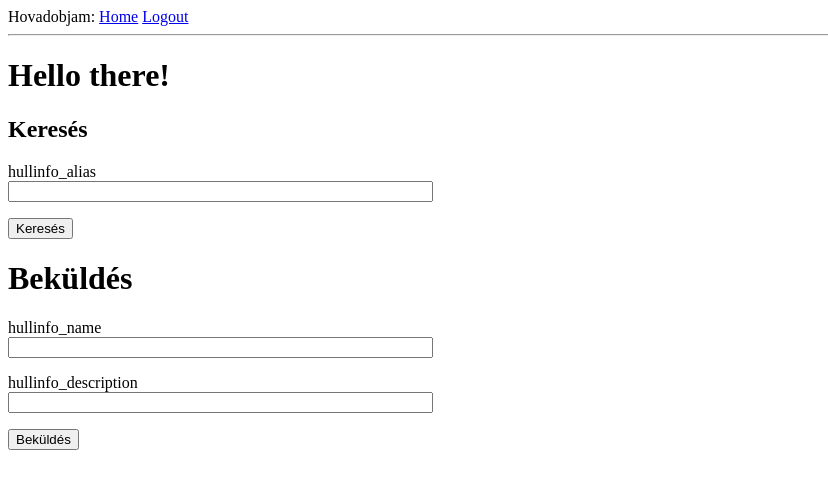
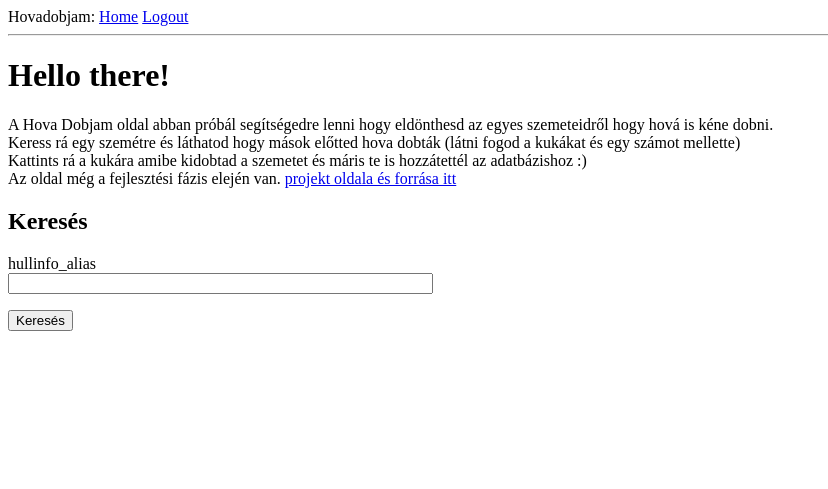
Before and after one commit to klucsik/hovadobjam, a Flask app: page / in a window 1280 px wide. Shown: the top 489 px of the page, without its empty margins (0-828 px from the left). Run offline with Flask 2, Linux system fonts and the light colour scheme; the visitor is signed in with stand-in values (Sample User, id 1).

Commit message:
ide-odavezetések, streamlining, szövegek

```diff
--- a/app/forms.py
+++ b/app/forms.py
@@ -11,6 +11,7 @@ class HullinfoKeresesForm(FlaskForm):
 class HullinfoHozzaadasForm(FlaskForm):
     hullinfo_name = StringField('hullinfo_name', validators=[DataRequired()])
     hullinfo_description = StringField('hullinfo_description')
+    hullinfo_aliases = StringField('hullinfo_aliases')
     submit = SubmitField('Beküldés')
 
 
--- a/app/hullinfo.py
+++ b/app/hullinfo.py
@@ -91,5 +91,9 @@ def get_hullinfo_by_name(name,  version=-1):
     return result_row
 
 
+def get_hullinfo_by_hull_id(hull_id):
+    result_row = HullInfoVersionated.query.filter_by(hull_id=hull_id).first()
+    return result_row
+
 
 import app.alias # azért van itt lent mert az aliassal ezek körkörösen hívják egymást és megmekken enélkül
--- a/app/routes.py
+++ b/app/routes.py
@@ -12,24 +12,39 @@ from app.hova_dobjam_kimutatas import *
 
 @app.route('/', methods=['GET', 'POST'])
 @app.route('/index', methods=['GET', 'POST'])
+@login_required
 def index():
     form = HullinfoKeresesForm()
+
     if form.validate_on_submit():
         try:
-            adatlap = get_hullinfo_by_alias(form.hullinfo_alias.data)
-            return redirect(url_for('hullinfo', hull_id=adatlap.hull_id))
+            hull_id = get_hull_id_by_alias(form.hullinfo_alias.data)
+            return redirect(url_for('hullinfo', hull_id=hull_id))
         except Exception as e:
             logging.error('Hulladék keresés error:' + str(e))
-            flash(f'a keresett hulladék nem található: {form.hullinfo_alias.data} ')
-            return redirect(url_for('index'))
+            flash(f'a  "{form.hullinfo_alias.data}" eddig nem volt a rendszerben, de te most beviheted! ')
+            return redirect(url_for('letrehozas', kereses=form.hullinfo_alias.data))
 
-    form1 = HullinfoHozzaadasForm()
-    if form1.validate_on_submit():
-        result = create_hullinfo_version(name=form1.hullinfo_name.data, description=form1.hullinfo_description.data)
-        flash(f"Hulladék adat felvive: {result.name} , id = {result.hull_id}")
-        return redirect(url_for('index'))
+    return render_template('index.html', title='Hova dobjam', form=form)
 
-    return render_template('index.html', title='Hova dobjam', form=form, form1=form1)
+
+
+@app.route('/letrehozas', methods=['GET', 'POST'])
+@login_required
+def letrehozas():
+
+    form = HullinfoHozzaadasForm()
+
+    if form.validate_on_submit():
+        result = create_hullinfo_version(name=form.hullinfo_name.data, description=form.hullinfo_description.data)
+        aliases = form.hullinfo_aliases.data.split(' ')
+        for sor in aliases:
+            make_alias(alias=sor, hull_id=result.hull_id)
+        flash(f"Hulladék adat felvive: {result.name} , id = {result.hull_id}, aliases= {aliases}! hova dobnád?")
+        return redirect(url_for('hullinfo', hull_id=result.hull_id))
+    elif request.method == 'GET':
+       form.hullinfo_name.data = request.args.get('kereses')
+    return render_template('letrehozas.html', title='Hova dobjam', form=form)
 
 
 @app.route('/hullinfo/<hull_id>', methods=['GET', 'POST'])
@@ -39,18 +54,17 @@ def hullinfo(hull_id):
     aliases = get_aliases_from_hull_id(hull_id)
     kuka_count_list = get_kuka_count_list_readable(hull_id)
 
-    form1 = HullinfoKeresesForm()
-
-    if form1.validate_on_submit():
+    form = HullinfoKeresesForm()
+    if form.validate_on_submit():
         try:
-            adatlap = get_hullinfo_by_alias(form1.hullinfo_alias.data)
+            adatlap = get_hullinfo_by_alias(form.hullinfo_alias.data)
             return redirect(url_for('hullinfo', hull_id=adatlap.hull_id))
         except Exception as e:
             logging.error('Hulladék keresés error:' + str(e))
-            flash(f'a keresett hulladék nem található: {form1.hullinfo_alias.data}')
-            return redirect(url_for('index'))
+            flash(f'a  "{form.hullinfo_alias.data}" eddig nem volt a rendszerben, de te most beviheted! ')
+            return redirect(url_for('letrehozas', kereses=form.hullinfo_alias.data))
 
-    return render_template('hullinfo.html', title='Hulladék adatlap', form1=form1, adatlap=adatlap, aliases=aliases, kuka_count_list=kuka_count_list, kuka_list_len=len(kuka_count_list[0]))
+    return render_template('hullinfo.html', title='Hulladék adatlap', form=form, adatlap=adatlap, aliases=aliases, kuka_count_list=kuka_count_list, kuka_list_len=len(kuka_count_list[0]))
 
 @app.route('/hova_dobta/<hull_id>', methods=['GET', 'POST'])
 @login_required
@@ -58,7 +72,7 @@ def hova_dobta(hull_id):
     kuka_id = request.args.get('kuka_id')
     user_id = request.args.get('user_id')
     make_hova_dobta(hull_id=hull_id, user_id=user_id, kuka_id=kuka_id)
-    flash(f"köszi hogy kidobtad a {hull_id} IDvel rendelkező szemetet a {kuka_id} IDjű kukába!")
+    flash(f'köszi hogy kidobtad a "{HullInfo.query.filter_by(hull_id=hull_id).first().name}"  szemetet a "{Kuka.query.filter_by(id=kuka_id).first().name}" kukába!')
     #TODO: trystruktúra az error handlinghoz
 
     return redirect(url_for('index'))
--- a/app/templates/index.html
+++ b/app/templates/index.html
@@ -3,6 +3,14 @@
 {% block content %}
 
     <h1>Hello there!</h1>
+A Hova Dobjam oldal abban próbál segítségedre lenni hogy eldönthesd az egyes szemeteidről hogy hová is kéne dobni. <br>
+Keress rá egy szemétre és láthatod hogy mások előtted hova dobták (látni fogod a kukákat és egy számot mellette)<br>
+Kattints rá a kukára amibe kidobtad a szemetet és máris te is hozzátettél az adatbázishoz :)
+<br>
+Az oldal még a fejlesztési fázis elején van.
+
+<a href= "https://github.com/klucsik/hovadobjam">projekt oldala és forrása itt</a>
+
 
     <h2>Keresés</h2>
     <form action="" method="post" novalidate>
@@ -14,19 +22,6 @@
         <p>{{ form.submit() }}</p>
     </form>
 
-    <h1>Beküldés</h1>
-    <form action="" method="post" novalidate>
-        {{ form1.hidden_tag() }}
-        <p>
-            {{ form1.hullinfo_name.label }}<br>
-            {{ form1.hullinfo_name(size=50) }}
-        </p>
-        <p>
-            {{ form1.hullinfo_description.label }}<br>
-            {{ form1.hullinfo_description(size=50) }}
-        </p>
-        <p>{{ form1.submit() }}</p>
 
-    </form>
 
 {% endblock %}
```
Also changed, not shown: app/alias.py (+16 -0 lines), app/hova_dobjam_kimutatas.py (+2 -13 lines), app/templates/hullinfo.html (+4 -10 lines), app/templates/letrehozas.html (added, +25 -0 lines), tests/hova_dobjam_kimutatas_tests.py (added, +16 -0 lines), tests/hova_dobjam_tests.py (deleted, +0 -1 lines).
